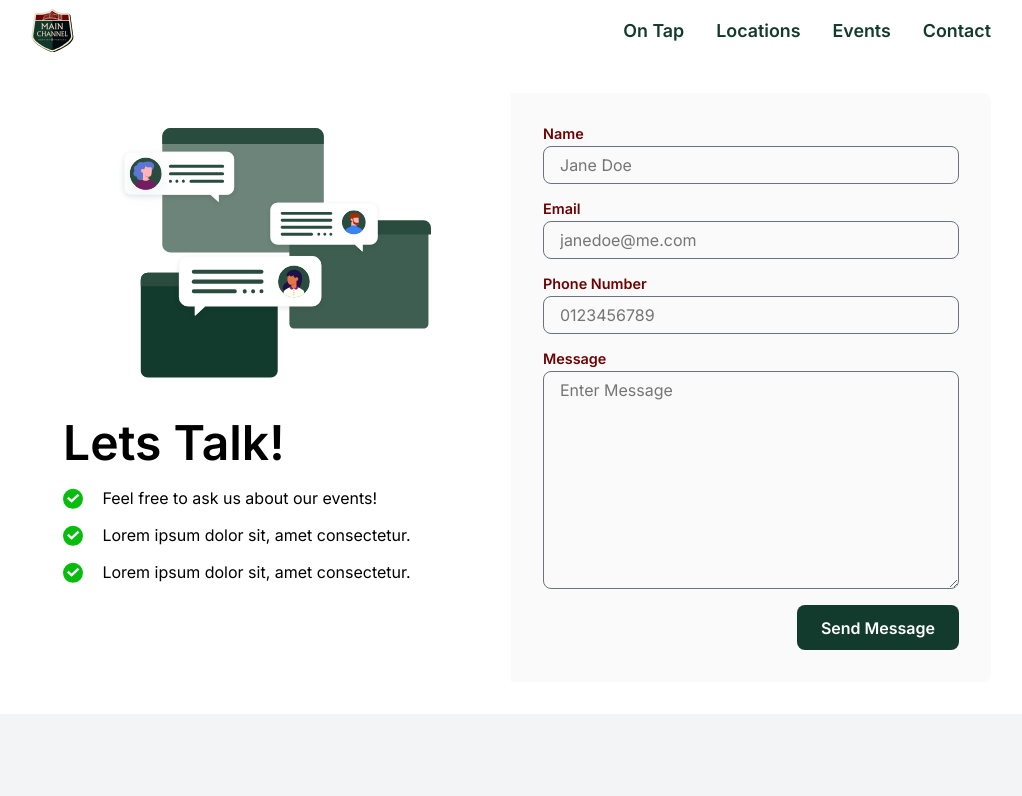
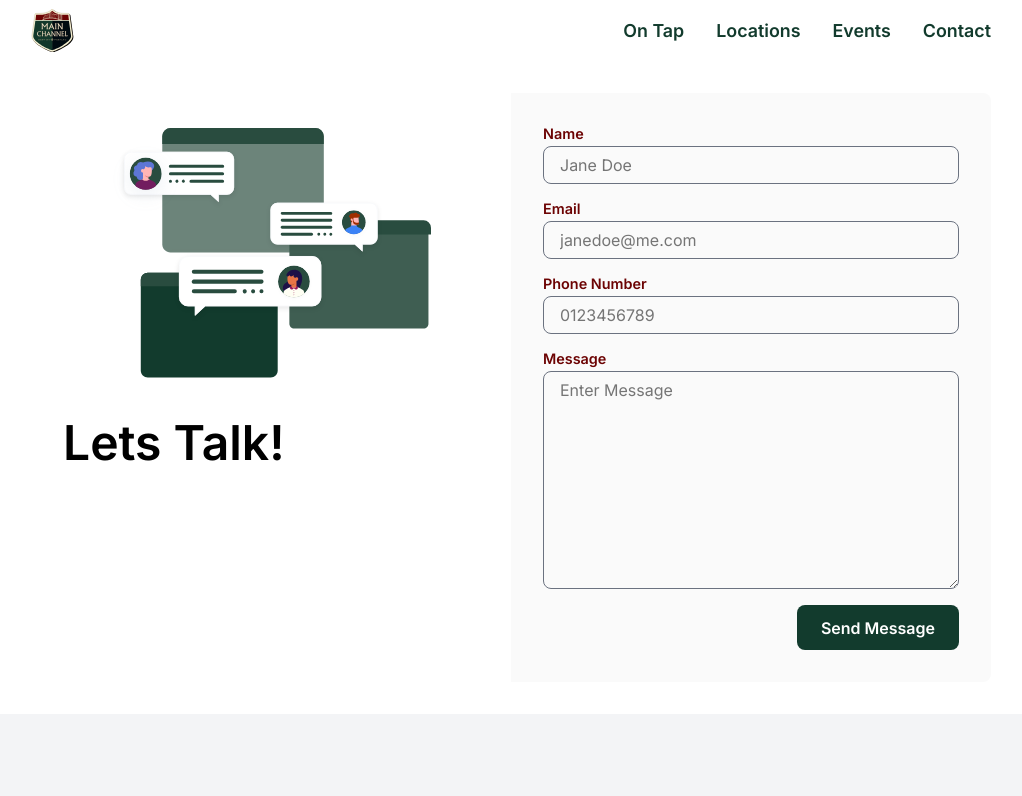
Before and after one commit to edsonjaramillo/mainchannel, a Next.js app: page /contact in a window 1280 px wide. Shown: the top 796 px of the page, without its empty margins (129-1151 px from the left). Built offline with nearby package versions, Linux system fonts and the light colour scheme.

Commit message:
removed pointers

```diff
--- a/pages/contact.tsx
+++ b/pages/contact.tsx
@@ -13,11 +13,6 @@ const ContactPage = () => (
         <div className='contact__information'>
           <ContactIcon />
           <h1 className='contact__header'>Lets Talk!</h1>
-          <ul className='contact__list'>
-            <ContactListItem message='Feel free to ask us about our events!' />
-            <ContactListItem message='Lorem ipsum dolor sit, amet consectetur.' />
-            <ContactListItem message='Lorem ipsum dolor sit, amet consectetur.' />
-          </ul>
         </div>
         <div className='contact__form'>
           <ContactPageForm />
```
